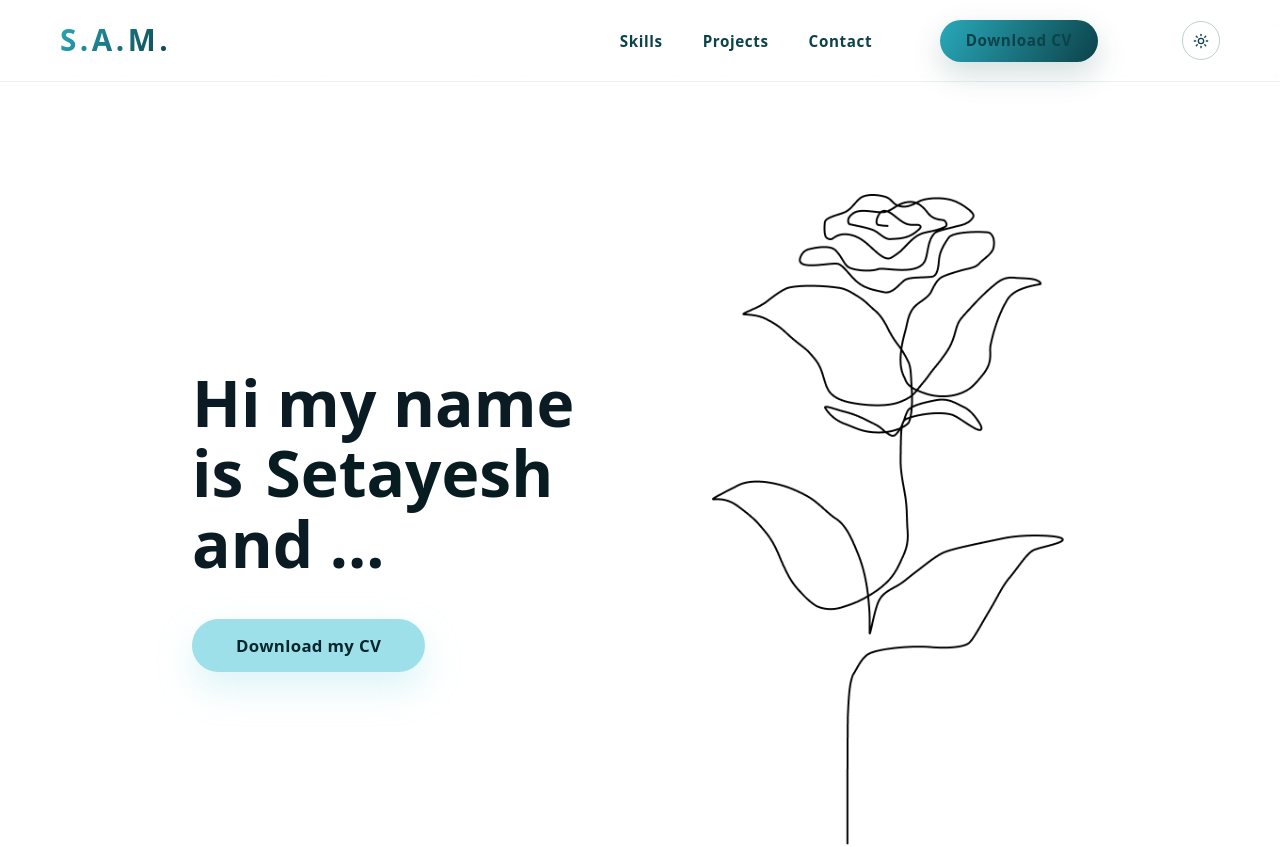
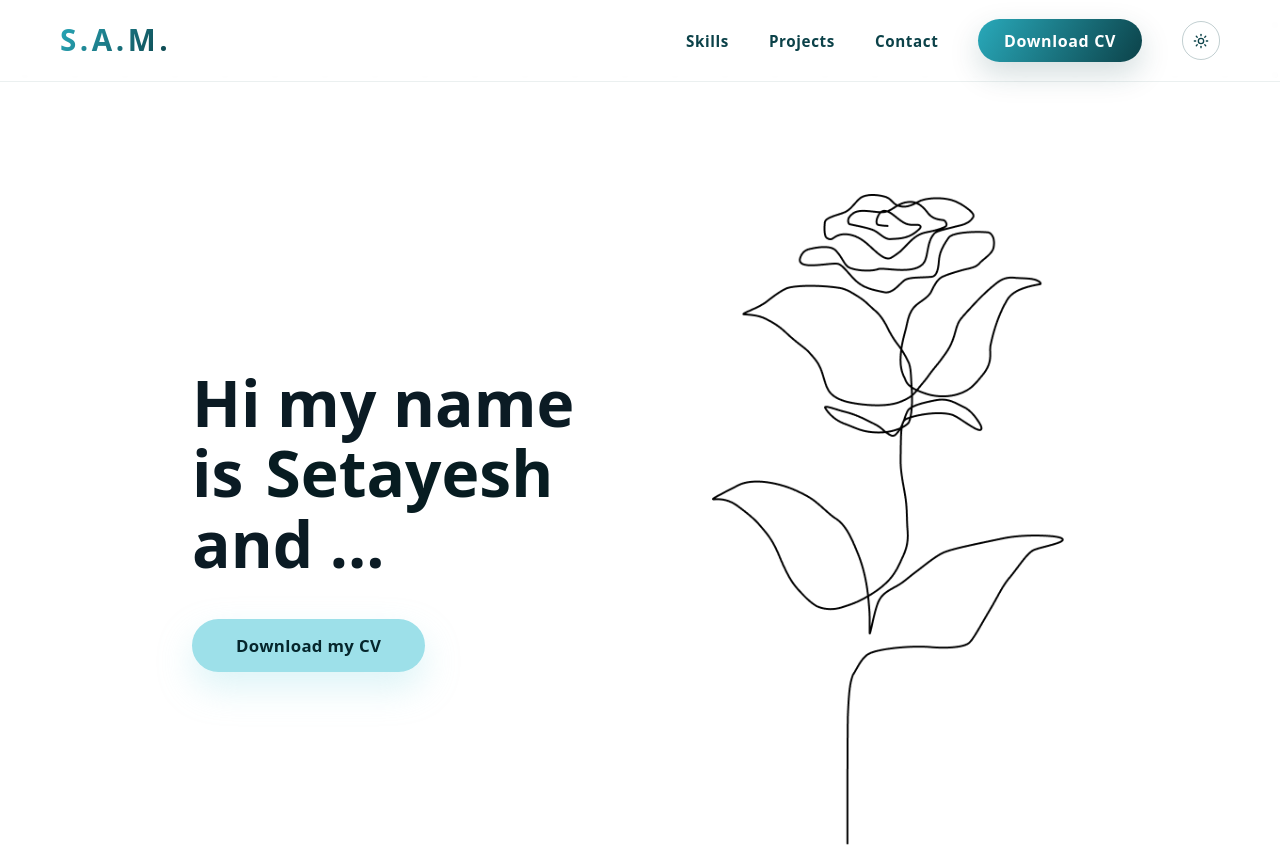
Before and after one commit to Setayesh2332/personal-portfolio-1.0, a React (Vite) app: page / in a window 1280 px wide. Shown: the top 847 px of the page. Built offline with nearby package versions, Linux system fonts and the light colour scheme; no server answers; a web font is replaced by a local one.

Commit message:
upnavbar style

```diff
--- a/src/components/Navbar.css
+++ b/src/components/Navbar.css
@@ -44,7 +44,7 @@ Navbar
   padding: 0;
 }
 
-.nav-links li a {
+.nav-links li a:not(.nav-cv-btn) {
   font-size: 0.95rem;
   font-weight: 600;
   letter-spacing: 0.04em;
@@ -53,13 +53,9 @@ Navbar
   transition: color 0.2s ease;
 }
 
-.nav-links li a:hover,
-.nav-links li a:focus-visible {
+.nav-links li a:not(.nav-cv-btn):hover,
+.nav-links li a:not(.nav-cv-btn):focus-visible {
   color: #29a9ba;
-}
-
-.nav-links__cta {
-  margin-left: clamp(0.75rem, 3vw, 1.75rem);
 }
 
 .nav-cv-btn {
@@ -88,10 +84,6 @@ Navbar
   box-shadow:
     0 0 0 3px rgba(41, 169, 186, 0.25),
     0 16px 40px rgba(12, 66, 73, 0.25);
-}
-
-.nav-links__theme {
-  margin-left: clamp(1.25rem, 4vw, 2.75rem);
 }
 
 .theme-btn {
@@ -253,12 +245,12 @@ Dark Theme Overrides
   text-shadow: 0 0 18px rgba(55, 194, 210, 0.35);
 }
 
-.dark-theme .nav-links li a {
+.dark-theme .nav-links li a:not(.nav-cv-btn){
   color: #e5f7f9;
 }
 
-.dark-theme .nav-links li a:hover,
-.dark-theme .nav-links li a:focus-visible {
+.dark-theme .nav-links li a:not(.nav-cv-btn):hover,
+.dark-theme .nav-links li a:not(.nav-cv-btn):focus-visible {
   color: #4ce8fa;
 }
 
```
